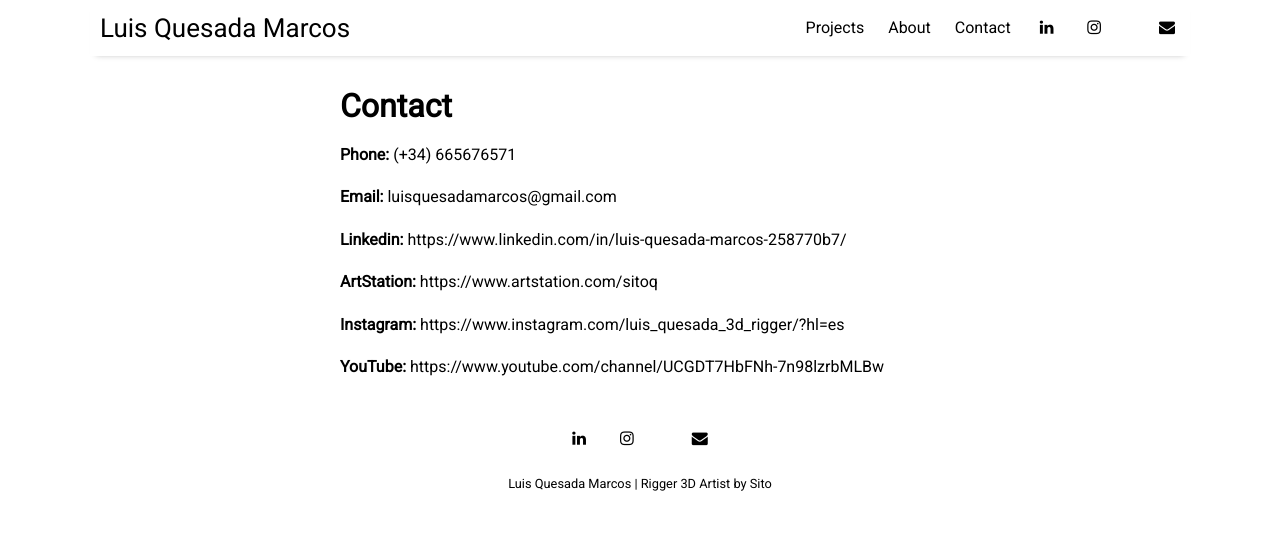
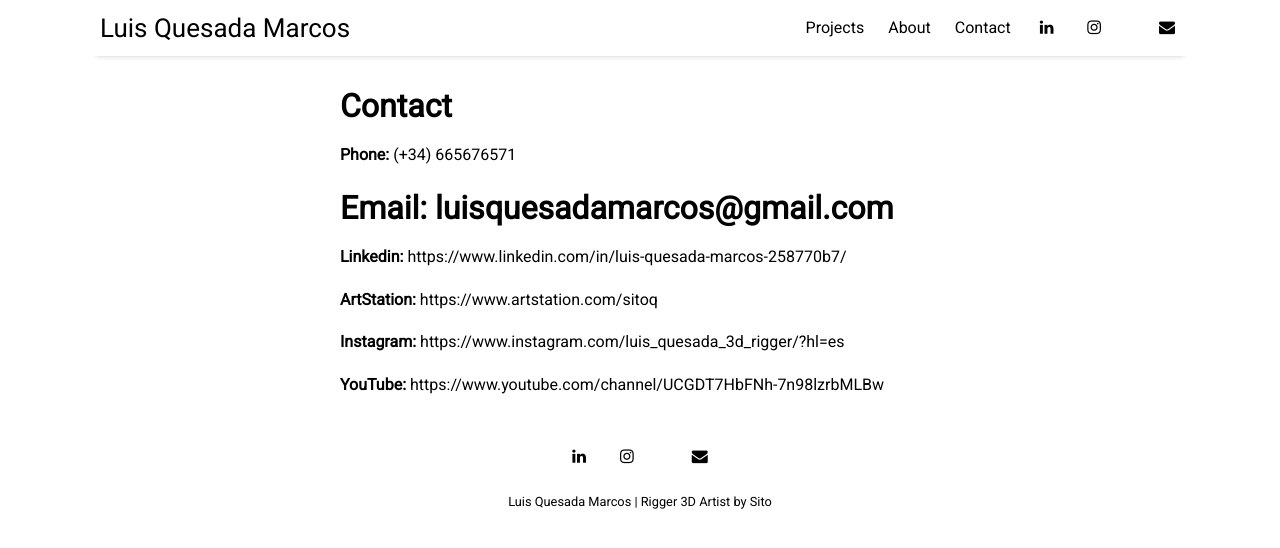
Before and after one commit to SitoQ/Luisquesadamarcos, a Jekyll site: the page built from pages/contact.md, in a window 1280 px wide. Shown: the top 548 px of the page. Built offline with Jekyll 4.4.1, drawn with Linux system fonts in a browser that asks for light colours; nearby versions of some CDN libraries.

```diff
--- a/pages/contact.md
+++ b/pages/contact.md
@@ -7,7 +7,7 @@ permalink: /contact
 
 **Phone:**    (+34) 665676571
 
-**Email:**      luisquesadamarcos@gmail.com
+# Email:     luisquesadamarcos@gmail.com
 
 **Linkedin:**
 https://www.linkedin.com/in/luis-quesada-marcos-258770b7/
```
